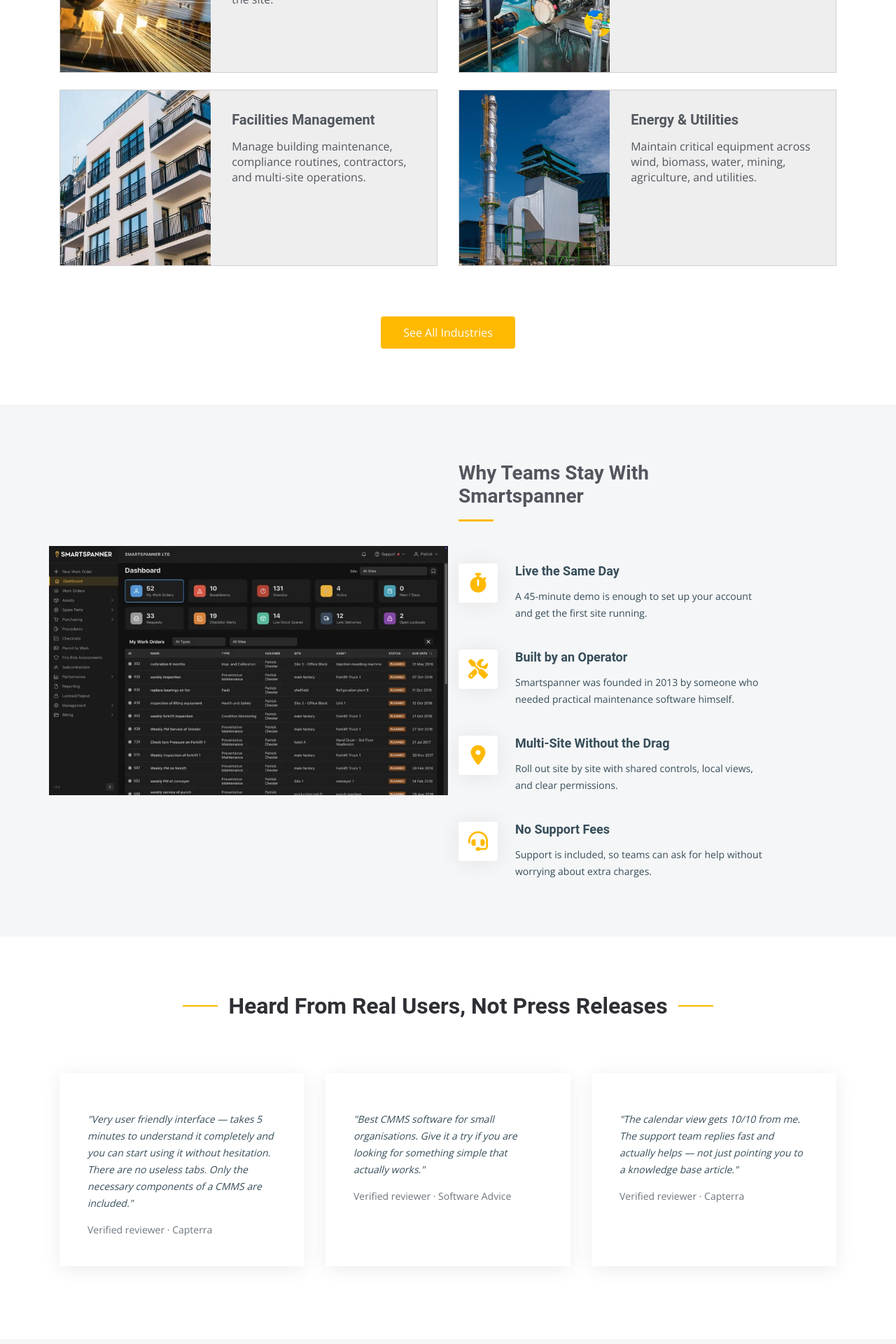
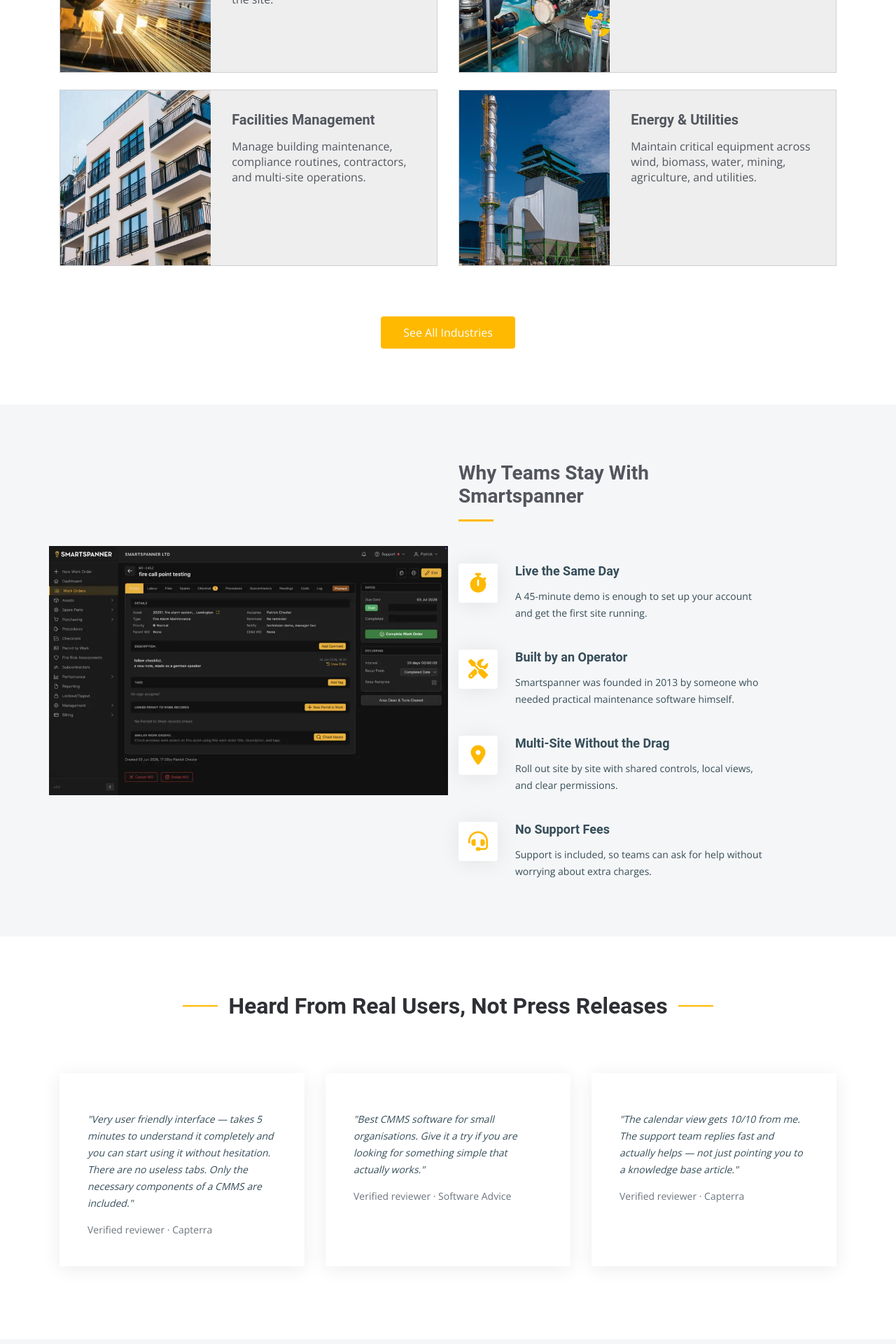
Before and after one commit to smartspanner/smartspanner.com, a Jekyll site: the page built from index.html, in a window 1280 px wide. Shown: the part 3613-5533 px from the top of the page at 70% size. Built offline with Jekyll 4.4.1, drawn with Linux system fonts in a browser that asks for light colours.

Commit message:
style: update homepage retention screenshot

```diff
--- a/index.html
+++ b/index.html
@@ -258,7 +258,7 @@
   <section id="why-smartspanner" class="alt-services section-bg">
     <div class="container">
       <div class="row align-items-center">
-        <div class="col-lg-6 img-bg" style="background-image: url({{ '/assets/img/laptop-thumb.webp' | relative_url }});"></div>
+        <div class="col-lg-6 img-bg" style="background-image: url({{ '/assets/img/features/work-order-thumb.webp' | relative_url }});"></div>
         <div class="col-lg-5 d-flex flex-column">
           <h3>Why Teams Stay With Smartspanner</h3>
 
```
